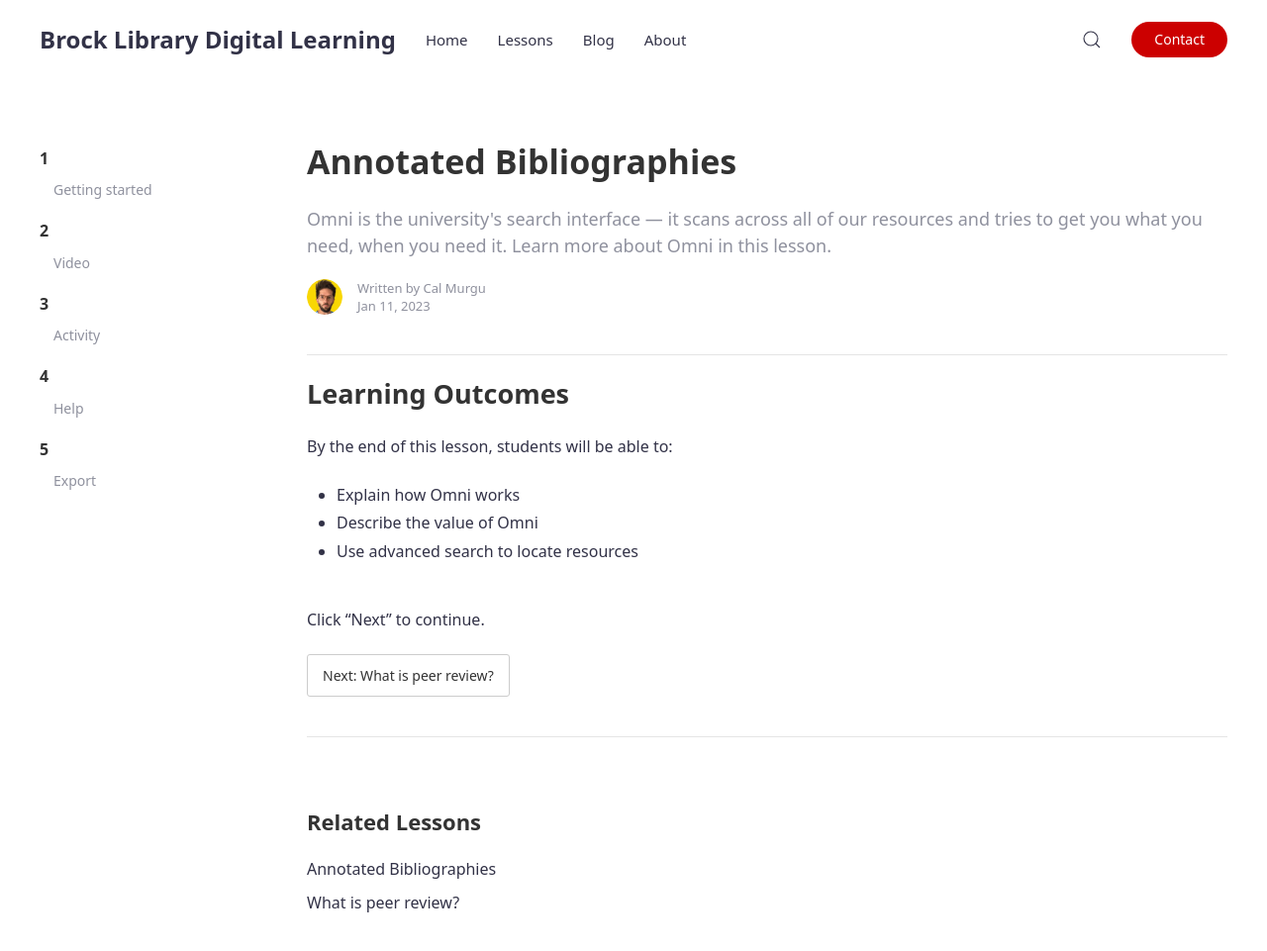
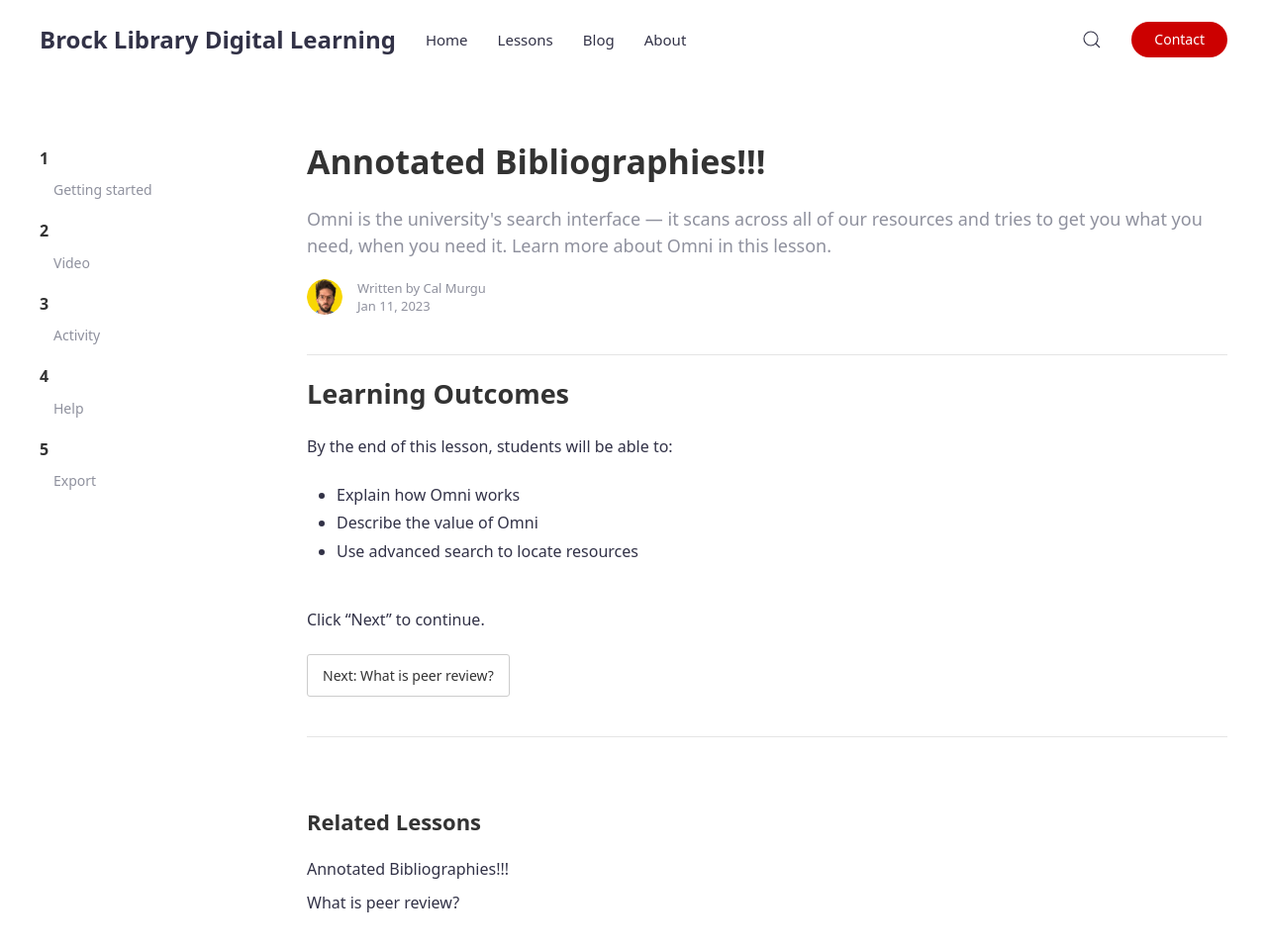
Before and after one commit to teach9372/teachdark, a Jekyll site: the page built from _docs/annotatedbibliographies/1.md, in a window 1280 px wide and 984 px high. Shown: the top 961 px of the window at 99% size. Built offline with Jekyll 4.4.1, drawn with Linux system fonts in a browser that asks for light colours.

```diff
--- a/_docs/annotatedbibliographies/1.md
+++ b/_docs/annotatedbibliographies/1.md
@@ -1,5 +1,5 @@
 ---
-title: Annotated Bibliographies
+title: Annotated Bibliographies!!!
 subtitle: Omni is the university's search interface — it scans across all of our resources and tries to get you what you need, when you need it. Learn more about Omni in this lesson.
 author: cal
 tags: [setup]
```
